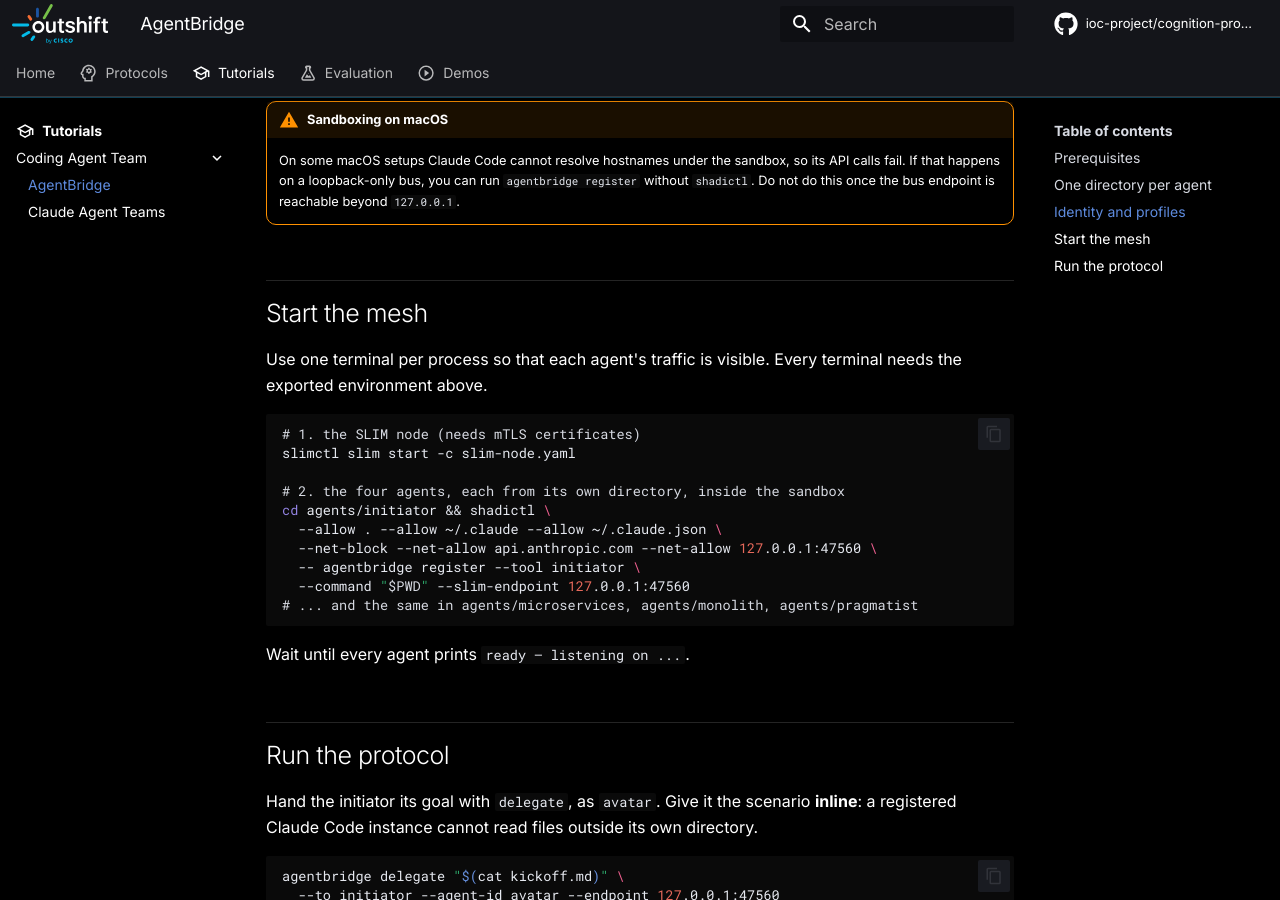
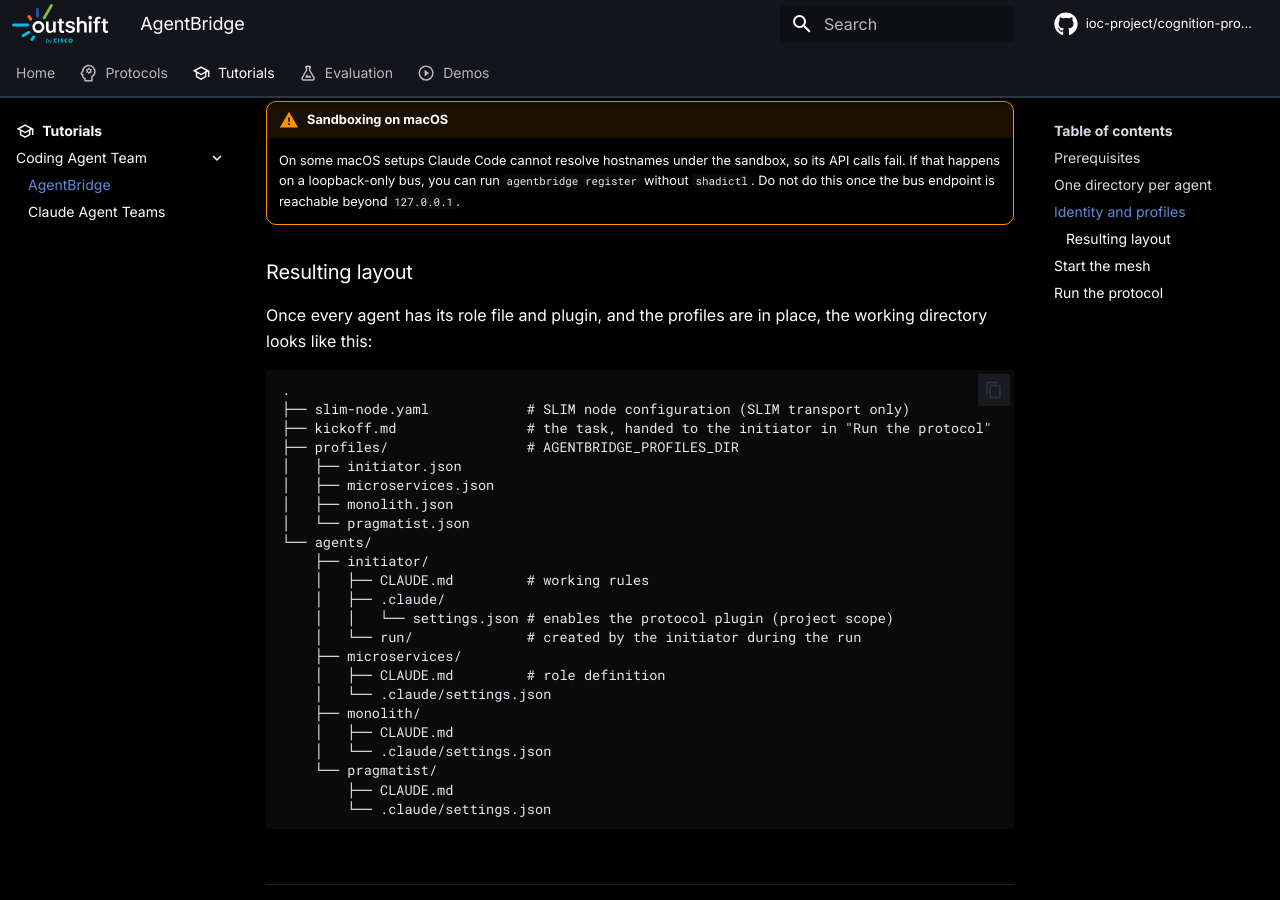
Before and after one commit to ioc-project/cognition-protocols, an MkDocs documentation site: the page built from docs/tutorials/coding-agent-team/agentbridge.md, in a window 1280 px wide and 900 px high, scrolled down 3084 px. Built offline with MkDocs 1.6.1 and Material for MkDocs 9.7.7, drawn with Linux system fonts in a browser that asks for light colours; comment, search, counter and statistics services are not loaded.

Commit message:
docs: show the final filesystem layout in both tutorials
Signed-off-by: Mauro Sardara <msardara@cisco.com>

````diff
--- a/docs/tutorials/coding-agent-team/agentbridge.md
+++ b/docs/tutorials/coding-agent-team/agentbridge.md
@@ -144,6 +144,37 @@
     fail. If that happens on a loopback-only bus, you can run `agentbridge register` without
     `shadictl`. Do not do this once the bus endpoint is reachable beyond `127.0.0.1`.
 
+### Resulting layout
+
+Once every agent has its role file and plugin, and the profiles are in place, the working
+directory looks like this:
+
+```text
+.
+├── slim-node.yaml            # SLIM node configuration (SLIM transport only)
+├── kickoff.md                # the task, handed to the initiator in "Run the protocol"
+├── profiles/                 # AGENTBRIDGE_PROFILES_DIR
+│   ├── initiator.json
+│   ├── microservices.json
+│   ├── monolith.json
+│   └── pragmatist.json
+└── agents/
+    ├── initiator/
+    │   ├── CLAUDE.md         # working rules
+    │   ├── .claude/
+    │   │   └── settings.json # enables the protocol plugin (project scope)
+    │   └── run/              # created by the initiator during the run
+    ├── microservices/
+    │   ├── CLAUDE.md         # role definition
+    │   └── .claude/settings.json
+    ├── monolith/
+    │   ├── CLAUDE.md
+    │   └── .claude/settings.json
+    └── pragmatist/
+        ├── CLAUDE.md
+        └── .claude/settings.json
+```
+
 ## Start the mesh
 
 Use one terminal per process so that each agent's traffic is visible. Every terminal needs the
````
Also changed, not shown: docs/tutorials/coding-agent-team/agent-teams.md (+14 -0 lines).
